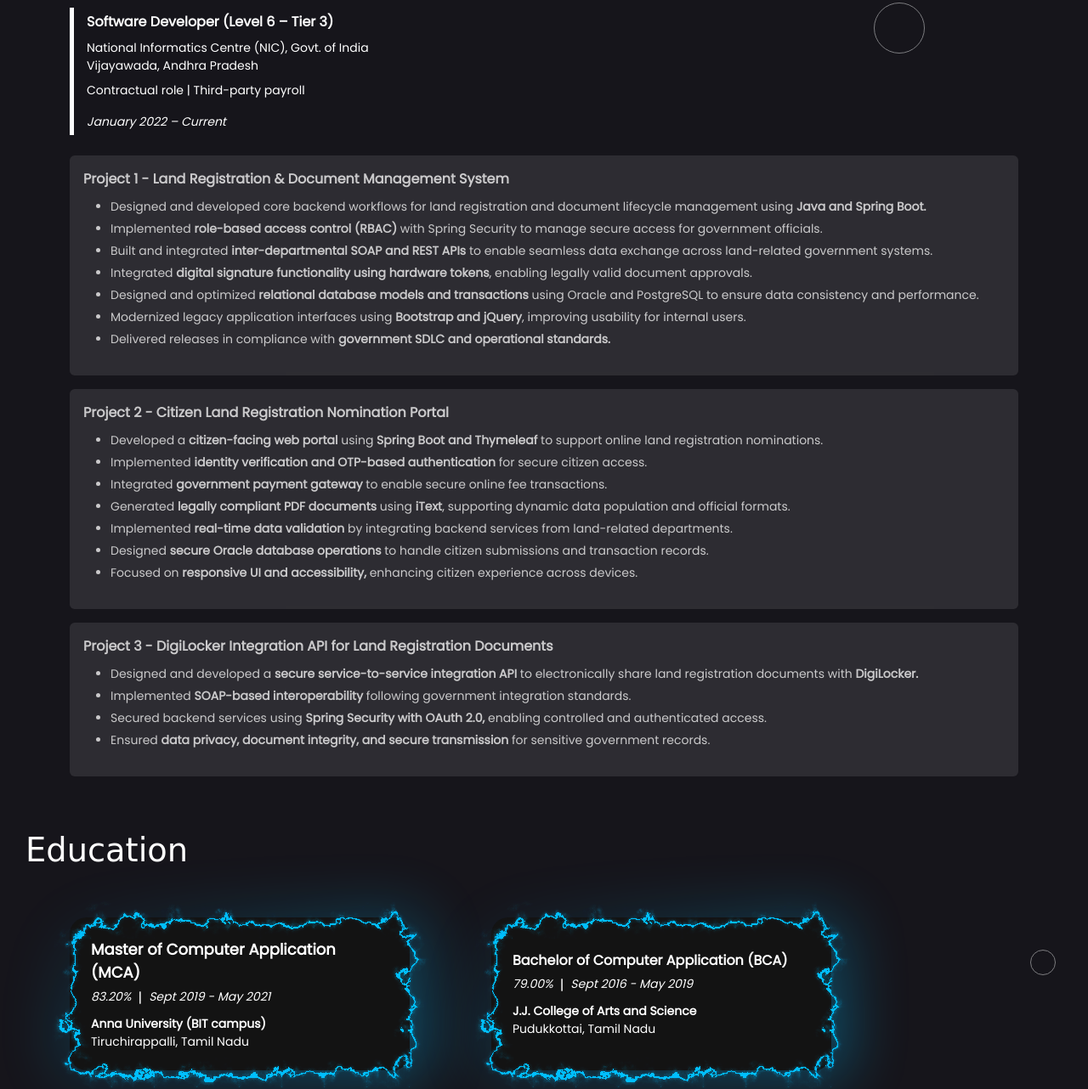
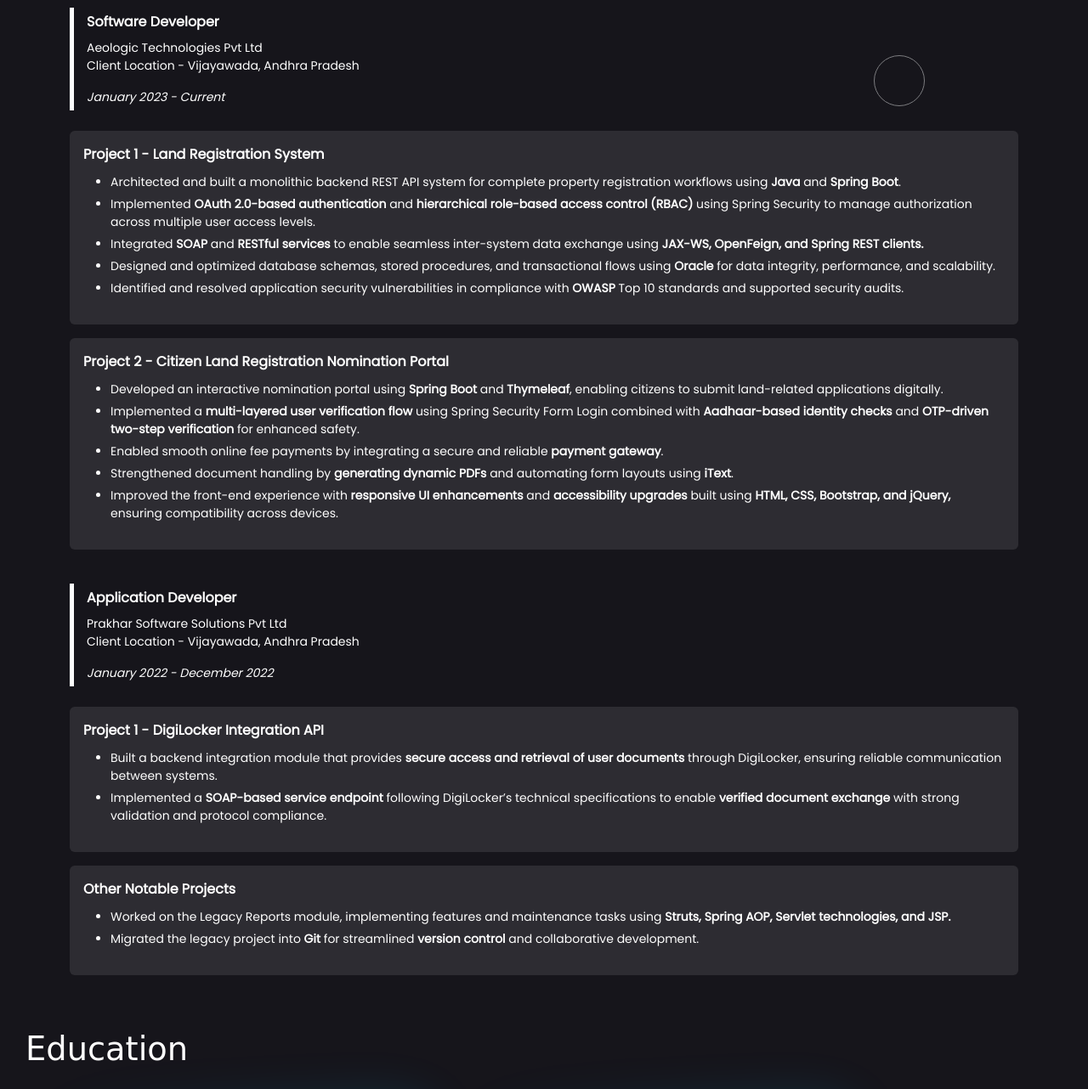
Before and after one commit to ramkumarm-coder/ramkumarm-coder.github.io, a plain HTML site: page index.html in a window 1280 px wide. Shown: the part 1515-2797 px from the top of the page at 85% size. Drawn offline with Linux system fonts and the light colour scheme; a web font is replaced by a local one.

Commit message:
cv updated & projects added

```diff
--- a/assets/css/index.css
+++ b/assets/css/index.css
@@ -363,7 +363,7 @@ nav .icons {
     width: 60px;
     height: 60px;
     right: 15%;
-    top: 53%;
+    top: 51%;
 }
 
 .long3 {
@@ -377,7 +377,7 @@ nav .icons {
     width: 80px;
     height: 30px;
     left: 50%;
-    top: 25%;
+    top: 23%;
 }
 
 .long5 {
@@ -687,6 +687,10 @@ Skills
 /* =======================
 Experience
 ==========================*/
+.project-box {
+    color: white !important;
+}
+
 .project-title {
     margin-bottom: 10px;
     font-size: 16px;
--- a/index.html
+++ b/index.html
@@ -121,14 +121,14 @@
                 <div class="col d-flex justify-content-lg-start justify-content-center">
                     <div class="position-relative">
                         <div class="skill-card" data-aos="fade-up" data-aos-anchor-placement="bottom-bottom">
-                            Java 8-17
+                            Java (Core & Advanced)
                         </div>
                     </div>
                 </div>
                 <div class="col d-flex justify-content-lg-start justify-content-center">
                     <div class="position-relative">
                         <div class="skill-card" data-aos="fade-up" data-aos-anchor-placement="bottom-bottom">
-                            Multithreading & Concurrency
+                            Spring MVC
                         </div>
                     </div>
                 </div>
@@ -142,14 +142,21 @@
                 <div class="col d-flex justify-content-lg-start justify-content-center">
                     <div class="position-relative">
                         <div class="skill-card" data-aos="fade-up" data-aos-anchor-placement="bottom-bottom">
-                            REST API Development
+                            Microservices Architecture
                         </div>
                     </div>
                 </div>
                 <div class="col d-flex justify-content-lg-start justify-content-center">
                     <div class="position-relative">
                         <div class="skill-card" data-aos="fade-up" data-aos-anchor-placement="bottom-bottom">
-                            Spring Data JPA & Hibernate
+                            Hibernate & JPA
+                        </div>
+                    </div>
+                </div>
+                <div class="col d-flex justify-content-lg-start justify-content-center">
+                    <div class="position-relative">
+                        <div class="skill-card" data-aos="fade-up" data-aos-anchor-placement="bottom-bottom">
+                            Database Design & Optimization
                         </div>
                     </div>
                 </div>
@@ -195,13 +202,6 @@
                         </div>
                     </div>
                 </div>
-                <div class="col d-flex justify-content-lg-start justify-content-center">
-                    <div class="position-relative">
-                        <div class="skill-card" data-aos="fade-up" data-aos-anchor-placement="bottom-bottom">
-                            Microservices (Basics)
-                        </div>
-                    </div>
-                </div>
             </div>
 
         </div>
@@ -210,43 +210,43 @@
         <h3 class="sub-heading" data-aos="fade-right" data-aos-offset="200" data-aos-easing="ease-in-sine">Experience
         </h3>
         <div class="companies container mt-5">
+            <div class="one">
                 <div data-aos="fade-up" data-aos-duration="1000" class="d-flex flex-column text-start mb-4"
                     style="border-left: 5px solid white;padding: 5px 10px 5px 15px;">
-                <span class="fw-semibold">Software Developer (Level 6 – Tier 3)</span>
+                    <span class="fw-semibold">Software Developer</span>
                     <span class="small mt-2">
-                    National Informatics Centre (NIC), Govt. of India</span>
+                        Aeologic Technologies Pvt Ltd</span>
                     <span class="small">
-                    Vijayawada, Andhra Pradesh</span>
-                <span class="small mt-2">Contractual role | Third-party payroll</span>
+                        Client Location - Vijayawada, Andhra Pradesh</span>
+                    <!-- <span class="small mt-2">Contractual role | Third-party payroll</span> -->
                     <!-- <span class="small"><b>Payroll Employer (current): </b>Aeologic Technologies Private Limited</span> -->
-                <span class="small mt-3 fst-italic">January 2022 – Current</span>
+                    <span class="small mt-3 fst-italic">January 2023 - Current</span>
                 </div>
                 <div class="projects d-flex flex-column text-white text-opacity-75">
                     <div data-aos="fade-right" data-aos-offset="300" data-aos-easing="ease-in-sine"
                         class="project-box d-flex flex-column p-3 rounded bg-white bg-opacity-10 mb-3">
-                    <div class="project-title">Project 1 - Land Registration & Document Management System
+                        <div class="project-title">Project 1 - Land Registration System
                         </div>
                         <div class="project-description">
                             <ul>
-                            <li>Designed and developed core backend workflows for land registration and document
-                                lifecycle management using <strong>Java and Spring Boot.</strong></li>
-                            <li>Implemented <strong>role-based access control (RBAC)</strong> with Spring Security to
-                                manage secure
-                                access for government officials.</li>
-                            <li>Built and integrated <strong>inter-departmental SOAP and REST APIs</strong> to enable
-                                seamless data
-                                exchange across land-related government systems.</li>
-                            <li>Integrated <strong>digital signature functionality using hardware tokens</strong>,
-                                enabling legally
-                                valid document approvals.</li>
-                            <li>Designed and optimized <strong>relational database models and transactions</strong>
-                                using Oracle and
-                                PostgreSQL to ensure data consistency and performance.</li>
-                            <li>Modernized legacy application interfaces using <strong>Bootstrap and jQuery</strong>,
-                                improving usability
-                                for internal users.</li>
-                            <li>Delivered releases in compliance with <strong>government SDLC and operational
-                                    standards.</strong></li>
+                                <li>Architected and built a monolithic backend REST API system for complete property
+                                    registration workflows using <strong>Java</strong> and <strong>Spring Boot</strong>.
+                                </li>
+                                <li>Implemented <strong>OAuth 2.0-based authentication</strong> and <strong>hierarchical
+                                        role-based access control (RBAC)</strong> using Spring Security to manage
+                                    authorization across multiple user access
+                                    levels.
+                                </li>
+                                <li>Integrated <strong>SOAP</strong> and <strong>RESTful services</strong> to enable
+                                    seamless inter-system data exchange using
+                                    <strong>JAX-WS, OpenFeign, and Spring REST clients.</strong>
+                                </li>
+                                <li>Designed and optimized database schemas, stored procedures, and transactional flows
+                                    using <strong>Oracle</strong> for data integrity, performance, and scalability.</li>
+                                <li>Identified and resolved application security vulnerabilities in compliance with
+                                    <strong>OWASP</strong>
+                                    Top 10 standards and supported security audits.
+                                </li>
                             </ul>
                         </div>
                     </div>
@@ -257,50 +257,79 @@
                         </div>
                         <div class="project-description">
                             <ul>
-                            <li>Developed a <strong>citizen-facing web portal</strong> using <strong>Spring Boot and
-                                    Thymeleaf</strong> to support online
-                                land registration nominations.</li>
-                            <li>Implemented <strong>identity verification and OTP-based authentication</strong> for
-                                secure citizen
-                                access.</li>
-                            <li>Integrated <strong>government payment gateway</strong> to enable secure online fee
-                                transactions.</li>
-                            <li>Generated <strong>legally compliant PDF documents</strong> using <strong>iText</strong>,
-                                supporting dynamic data
-                                population and official formats.</li>
-                            <li>Implemented <strong>real-time data validation</strong> by integrating backend services
-                                from land-related
-                                departments.</li>
-                            <li>Designed <strong>secure Oracle database operations</strong> to handle citizen
-                                submissions and transaction
-                                records.</li>
-                            <li>Focused on <strong>responsive UI and accessibility,</strong> enhancing citizen
-                                experience across devices.
+                                <li>Developed an interactive nomination portal using <strong>Spring Boot</strong> and
+                                    <strong>Thymeleaf</strong>, enabling
+                                    citizens to submit land-related applications digitally.
+                                </li>
+                                <li>Implemented a <strong>multi-layered user verification flow</strong> using Spring
+                                    Security Form Login combined with <strong>Aadhaar-based identity checks</strong> and
+                                    <strong>OTP-driven two-step verification</strong> for enhanced safety.
+                                </li>
+                                <li>Enabled smooth online fee payments by integrating a secure and reliable
+                                    <strong>payment
+                                        gateway</strong>.
+                                </li>
+                                <li>Strengthened document handling by <strong>generating dynamic PDFs</strong> and
+                                    automating form layouts using <strong>iText</strong>.</li>
+                                <li>Improved the front-end experience with <strong>responsive UI enhancements</strong>
+                                    and <strong>accessibility upgrades</strong> built using <strong>HTML, CSS,
+                                        Bootstrap, and jQuery,</strong> ensuring compatibility across
+                                    devices.</li>
+                            </ul>
+                        </div>
+                    </div>
+                </div>
+            </div>
+            <div class="two mt-4">
+                <div data-aos="fade-up" data-aos-duration="1000" class="d-flex flex-column text-start mb-4"
+                    style="border-left: 5px solid white;padding: 5px 10px 5px 15px;">
+                    <span class="fw-semibold">Application Developer</span>
+                    <span class="small mt-2">
+                        Prakhar Software Solutions Pvt Ltd</span>
+                    <span class="small">
+                        Client Location - Vijayawada, Andhra Pradesh</span>
+                    <span class="small mt-3 fst-italic">January 2022 - December 2022</span>
+                </div>
+
+                <div class="projects d-flex flex-column text-white text-opacity-75 mt-4">
+                    <div data-aos="fade-right" data-aos-offset="300" data-aos-easing="ease-in-sine"
+                        class="project-box d-flex flex-column p-3 rounded bg-white bg-opacity-10 mb-3">
+                        <div class="project-title">Project 1 - DigiLocker Integration API
+                        </div>
+                        <div class="project-description">
+                            <ul>
+                                <li>Built a backend integration module that provides <strong>secure access and retrieval
+                                        of
+                                        user documents</strong> through DigiLocker, ensuring reliable communication
+                                    between systems.
+                                </li>
+                                <li>Implemented a <strong>SOAP-based service endpoint</strong> following DigiLocker’s
+                                    technical
+                                    specifications to enable <strong>verified document exchange</strong> with strong
+                                    validation and
+                                    protocol compliance.</li>
+
+                            </ul>
+                        </div>
+                    </div>
+
+                    <div data-aos="fade-left" data-aos-offset="300" data-aos-easing="ease-in-sine"
+                        class="project-box d-flex flex-column p-3 rounded bg-white bg-opacity-10 mb-3">
+                        <div class="project-title">Other Notable Projects
+                        </div>
+                        <div class="project-description">
+                            <ul>
+                                <li>Worked on the Legacy Reports module, implementing features and maintenance tasks
+                                    using <strong>Struts, Spring AOP, Servlet technologies, and JSP.</strong></li>
+                                <li>Migrated the legacy project into <strong>Git</strong> for streamlined
+                                    <strong>version control</strong> and
+                                    collaborative development.
                                 </li>
                             </ul>
                         </div>
                     </div>
+                </div>
 
-                <div data-aos="fade-right" data-aos-offset="300" data-aos-easing="ease-in-sine"
-                    class="project-box d-flex flex-column p-3 rounded bg-white bg-opacity-10 mb-3">
-                    <div class="project-title">Project 3 - DigiLocker Integration API for Land Registration Documents
-                    </div>
-                    <div class="project-description">
-                        <ul>
-                            <li>Designed and developed a <strong>secure service-to-service integration API</strong> to
-                                electronically
-                                share land registration documents with <strong>DigiLocker.</strong></li>
-                            <li>Implemented <strong>SOAP-based interoperability</strong> following government
-                                integration standards.</li>
-                            <li>Secured backend services using <strong>Spring Security with OAuth 2.0,</strong> enabling
-                                controlled and
-                                authenticated access.</li>
-                            <li>Ensured <strong>data privacy, document integrity, and secure transmission</strong> for
-                                sensitive
-                                government records.</li>
-                        </ul>
-                    </div>
-                </div>
             </div>
         </div>
     </section>
```
Also changed, not shown: 1 other file. Lines whose indentation alone changed are shown as unchanged.
